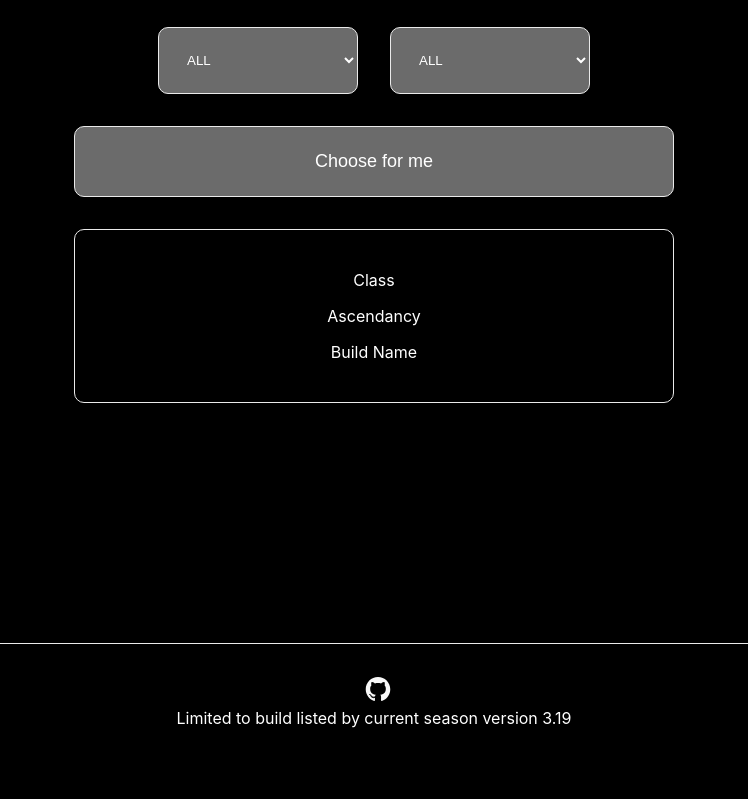
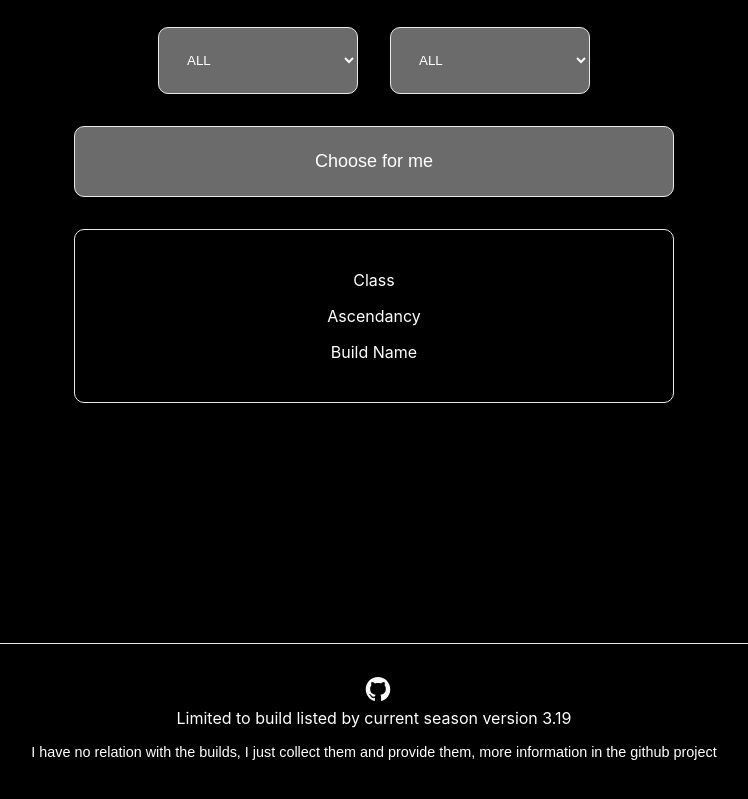
Before and after one commit to riojano0/poe-what-build-next, a Next.js app: page / in a window 1280 px wide. Shown: the part 325-1124 px from the top of the page, without its empty margins (266-1014 px from the left). Before the commit the page ends 1101 px from the top, so only its background shows below. Built offline with nearby package versions, Linux system fonts and the light colour scheme.

Commit message:
Update readme and disclaimer

```diff
--- a/pages/index.tsx
+++ b/pages/index.tsx
@@ -123,6 +123,7 @@ const Home: NextPage = () => {
           </span>
         </a>
         <p>Limited to build listed by current season version 3.19</p>
+        <p className={styles.footerDisclaimer}>I have no relation with the builds, I just collect them and provide them, more information in the github project</p>
       </footer>
     </div>
   )
--- a/styles/Home.module.css
+++ b/styles/Home.module.css
@@ -33,11 +33,18 @@
 
 .footer p {
   width: 100%;
-
   flex: 1;
   justify-content: center;
   align-items: center;
   text-align: center;
+}
+
+.footerDisclaimer {
+  flex: 1;
+  text-align: center;
+  font: 0.9em sans-serif;
+  padding-top: 0;
+  margin-top: 0;
 }
 
 .title a {
@@ -199,4 +206,7 @@
     max-width: 100%;
   }
 
+  .footerDisclaimer {
+    display: none;
+  }
 }
```
Also changed, not shown: 1 other file (tests, documents, lock files or other folders).
